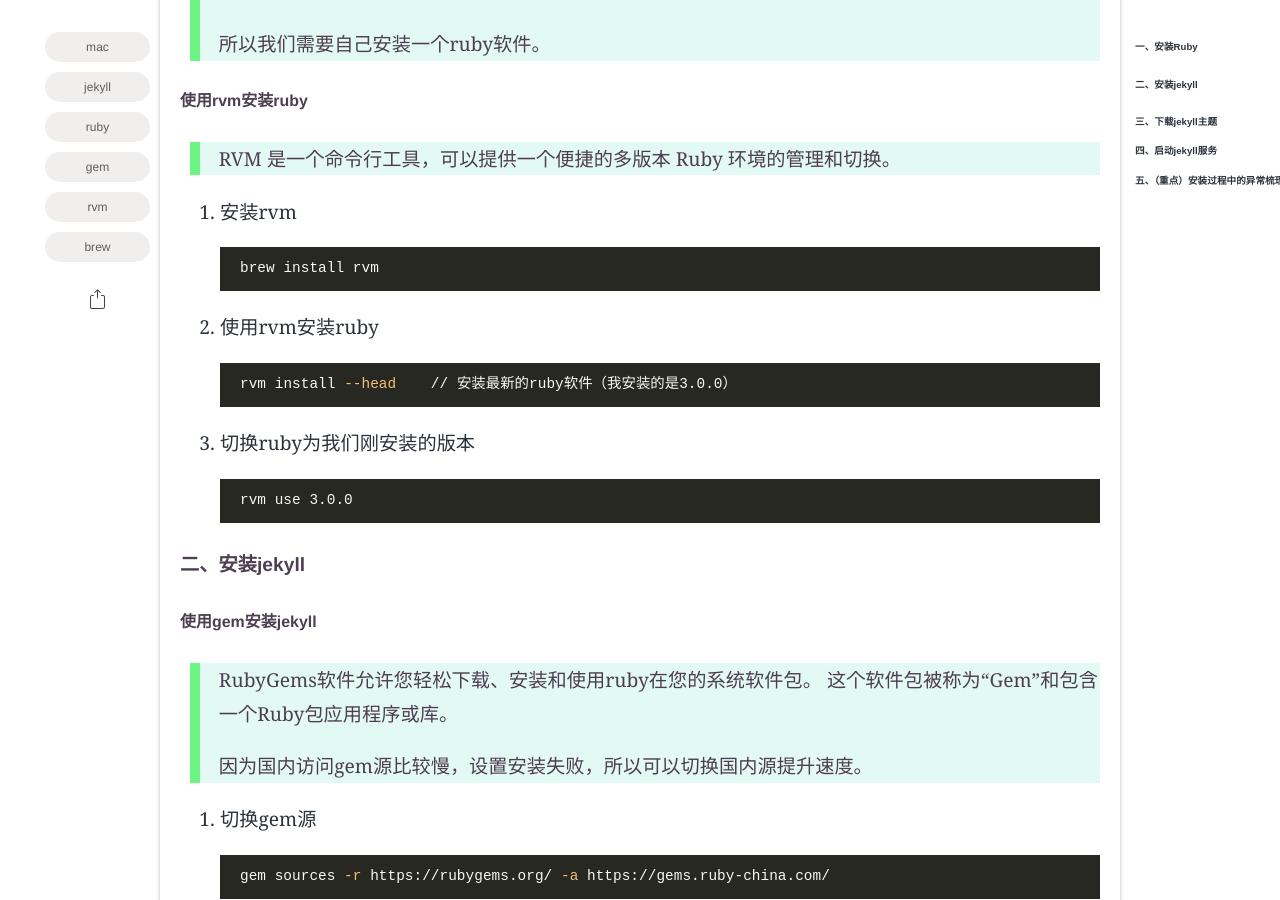
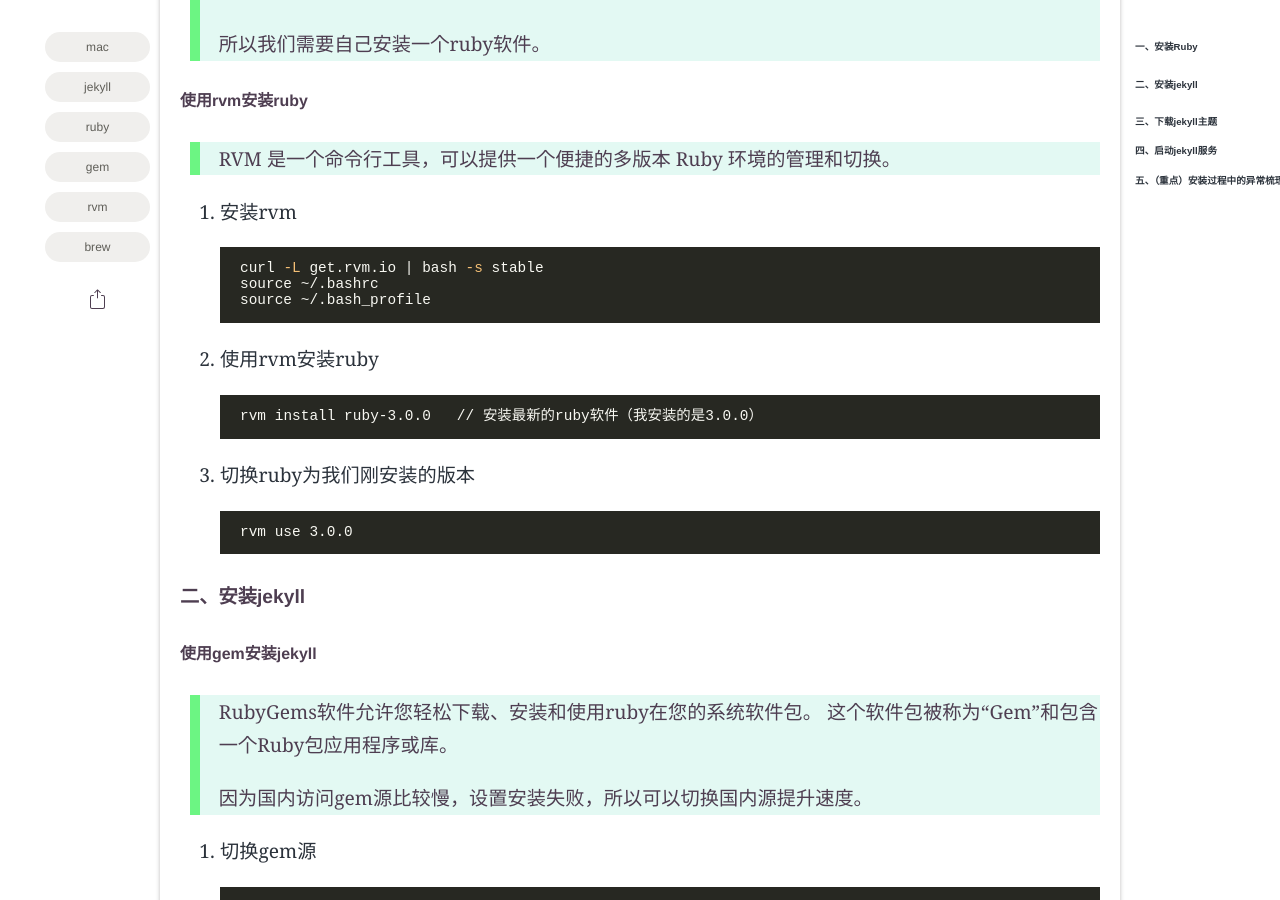
Before and after one commit to javaer996/javaer996.github.io, a Jekyll site: the page built from _posts/2022-01-29-Mac如何安装jekyll.markdown, in a window 1280 px wide and 900 px high, scrolled down 837 px. Built offline with Jekyll 4.4.1, drawn with Linux system fonts in a browser that asks for light colours; some web fonts are replaced; comment, search, counter and statistics services are not loaded.

Commit message:
修改文章

````diff
--- a/_posts/2022-01-29-Mac如何安装jekyll.markdown
+++ b/_posts/2022-01-29-Mac如何安装jekyll.markdown
@@ -26,13 +26,15 @@ toc: yes # leave empty or erase for no TOC
 1. 安装rvm
 
    ```shell
-   brew install rvm
+   curl -L get.rvm.io | bash -s stable
+   source ~/.bashrc
+   source ~/.bash_profile
    ```
 
 2. 使用rvm安装ruby
 
    ```shell
-   rvm install --head    // 安装最新的ruby软件（我安装的是3.0.0）
+   rvm install ruby-3.0.0   // 安装最新的ruby软件（我安装的是3.0.0）
    ```
 
 3. 切换ruby为我们刚安装的版本
````
Also changed, not shown: Gemfile.lock.
